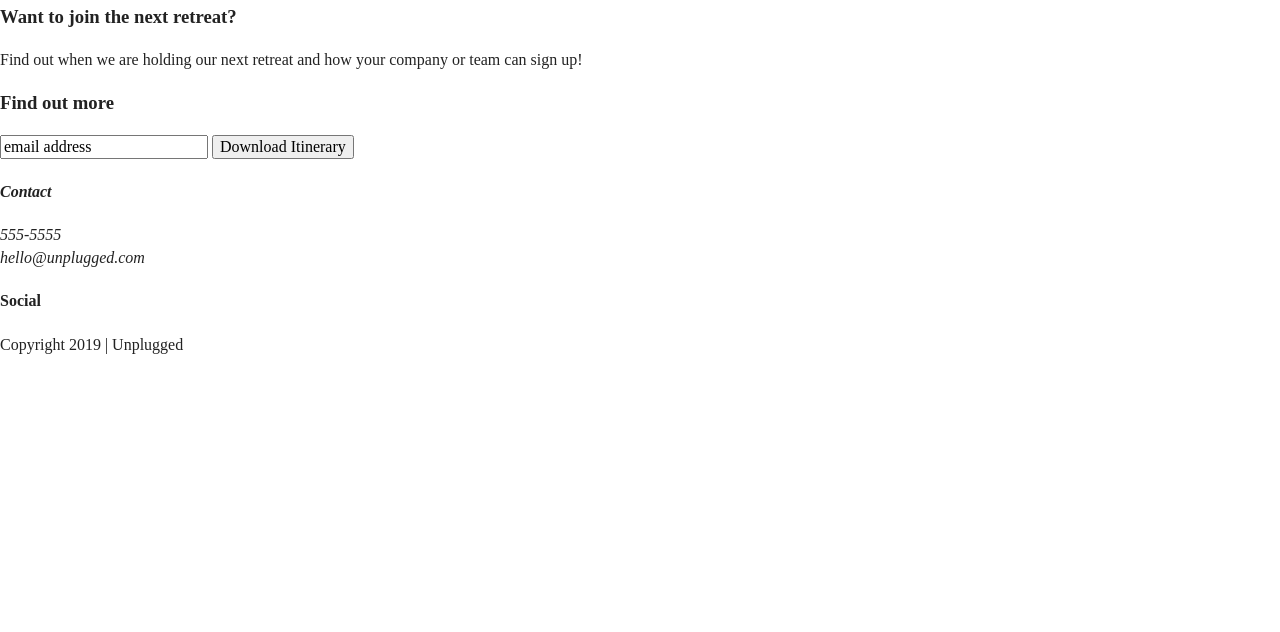
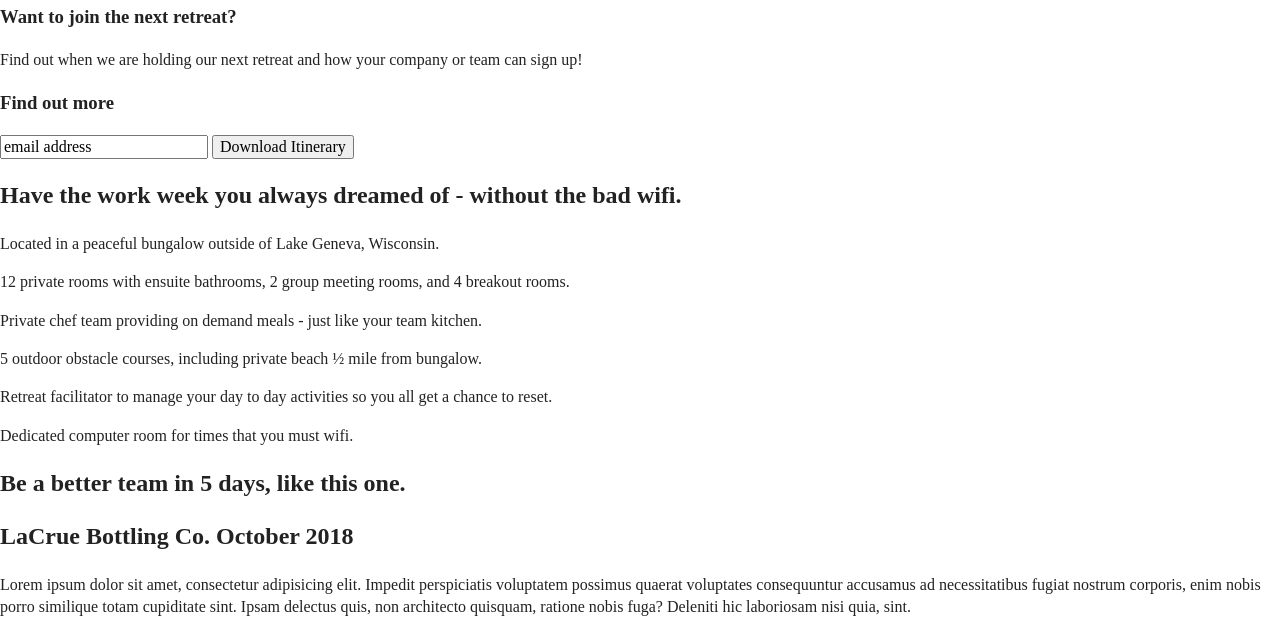
Before and after one commit to conniecon/206-unplugged-retreat, a plain HTML site: page index.html in a window 1280 px wide. Shown: the part 168-800 px from the top of the page. Drawn offline with nearby package versions, Linux system fonts and the light colour scheme.

Commit message:
fourth commit

```diff
--- a/index.html
+++ b/index.html
@@ -60,6 +60,47 @@
       </div> <!-- aside content wrapper ends -->
   </aside>
 
+  <section class="features">
+    <div class="content-wrapper">
+      <h2>Have the work week you always dreamed of - without the bad wifi.</h2>
+      <div class="features-items">
+        <article>
+          <p class="fontawesome-icon"></p>
+          <p class="features-item-description">Located in a peaceful bungalow outside of Lake Geneva, Wisconsin.</p>
+        </article>
+        <article>
+          <p class="fontawesome-icon"></p>
+          <p class="features-item-description">12 private rooms with ensuite bathrooms, 2 group meeting rooms, and 4 breakout rooms.</p>
+        </article>
+        <article>
+          <p class="fontawesome-icon"></p>
+          <p class="features-item-description">Private chef team providing on demand meals - just like your team kitchen.</p>
+        </article>
+        <article>
+          <p class="fontawesome-icon"></p>
+          <p class="features-item-description">5 outdoor obstacle courses, including private beach ½ mile from bungalow.</p>
+        </article>
+        <article>
+          <p class="fontawesome-icon"></p>
+          <p class="features-item-description">Retreat facilitator to manage your day to day activities so you all get a chance to reset.</p>
+        </article>
+        <article>
+          <p class="fontawesome-icon"></p>
+          <p class="features-item-description">Dedicated computer room for times that you must wifi.</p>
+        </article>
+      </div>
+    </div>
+  </sec
+  <section class="reviews">
+    <div class="content-wrapper">
+      <h2>Be a better team in 5 days, like this one.</h2>
+      <div>
+        <h2>LaCrue Bottling Co. October 2018</h2>
+          <p>Lorem ipsum dolor sit amet, consectetur adipisicing elit. Impedit perspiciatis voluptatem possimus quaerat voluptates consequuntur accusamus ad necessitatibus fugiat nostrum corporis, enim nobis porro similique totam cupiditate sint. Ipsam delectus quis, non architecto quisquam, ratione nobis fuga? Deleniti hic laboriosam nisi quia, sint.</p>
+      </div>
+    </div>
+  </section>
+
 </main> <!-- main wrapper -->
 
 <footer>
```
